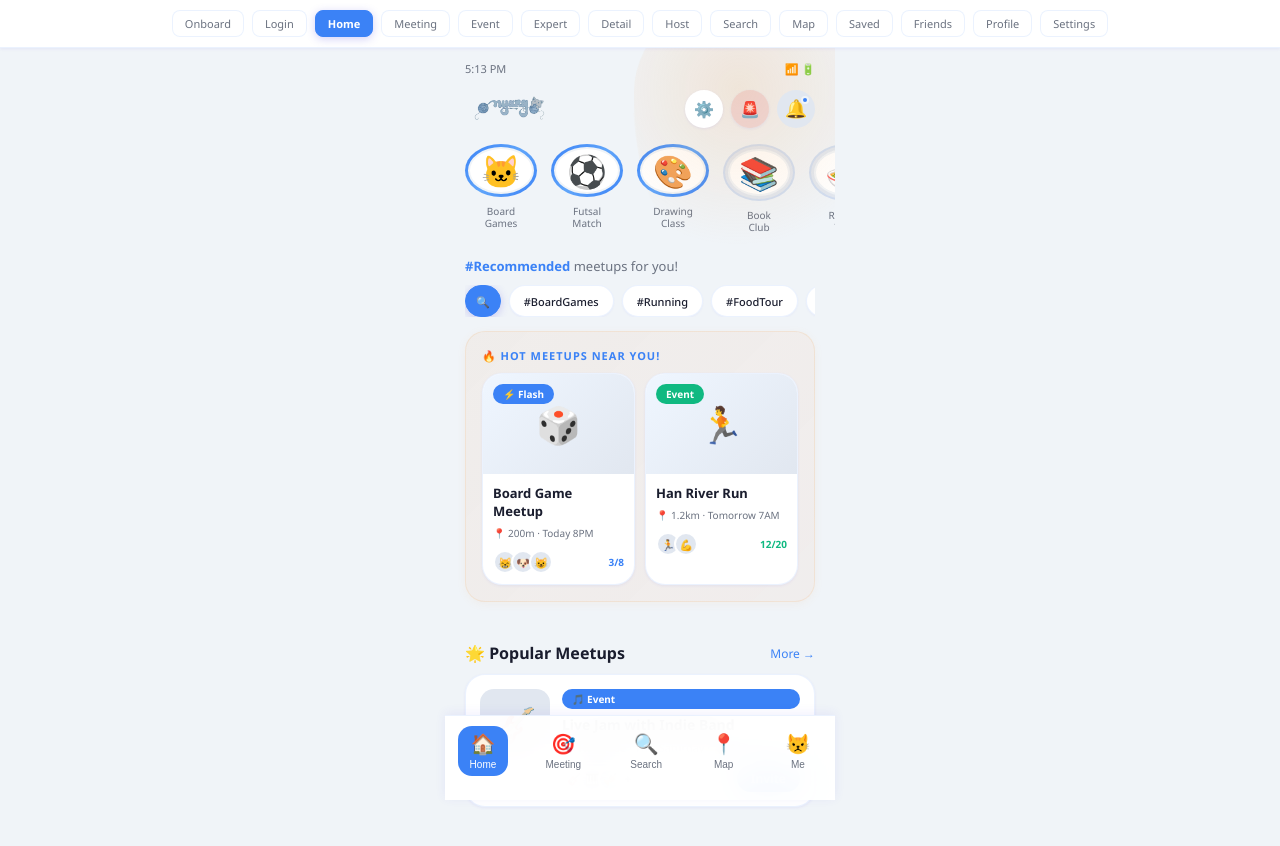
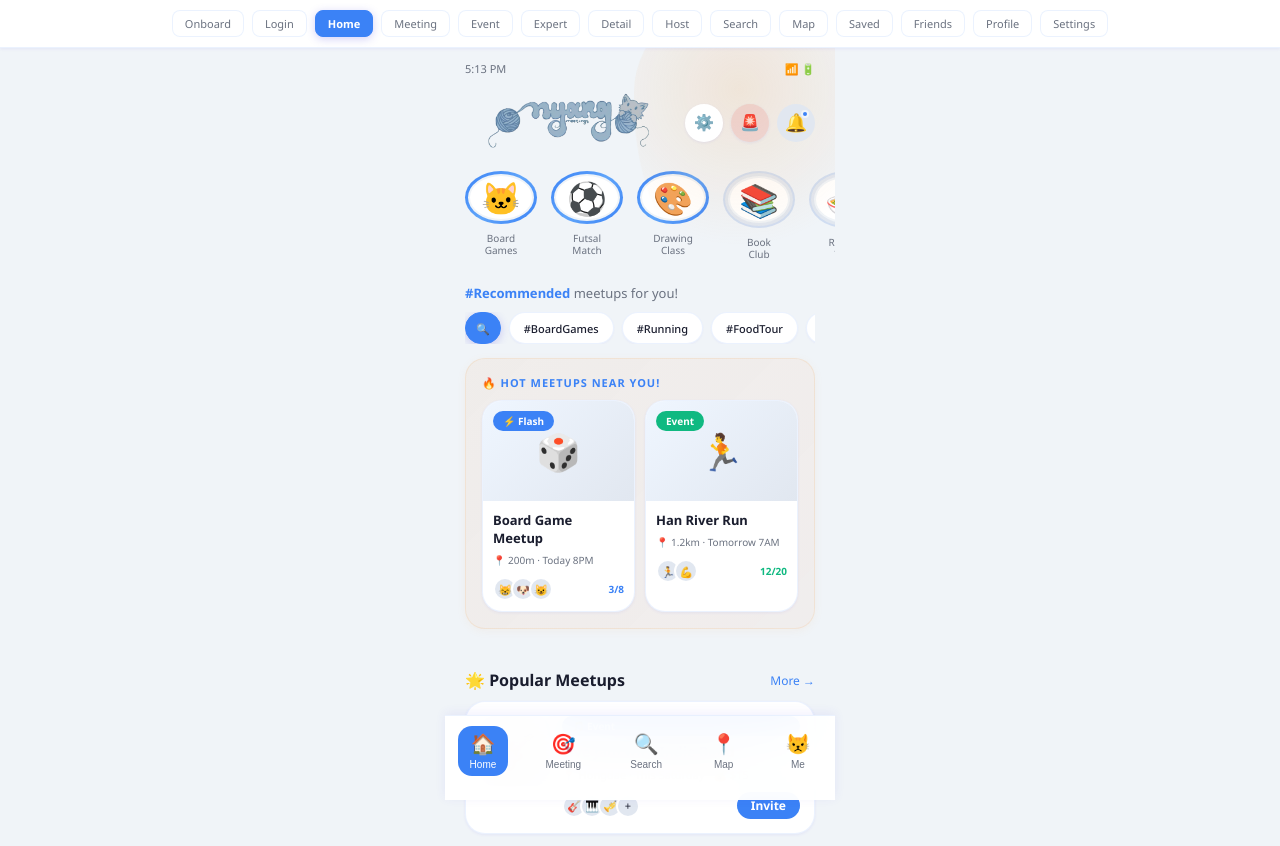
Before and after one commit to j4671122/Nyang-meeting, a plain HTML site: page index.html in a window 1280 px wide. Drawn offline with Linux system fonts and the light colour scheme.

Commit message:
Logo size checking

```diff
--- a/index.html
+++ b/index.html
@@ -604,7 +604,7 @@
     margin-top: 0;
   }
   .home-logo img {
-    height: 28px;   /* 원하는 크기 */
+    height: 65px;   /* 원하는 크기 */
     width: auto;
     display: block;
   }
```
